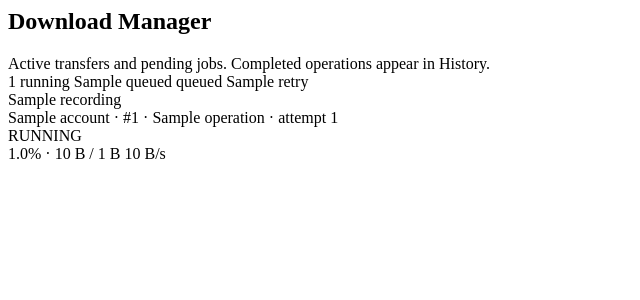
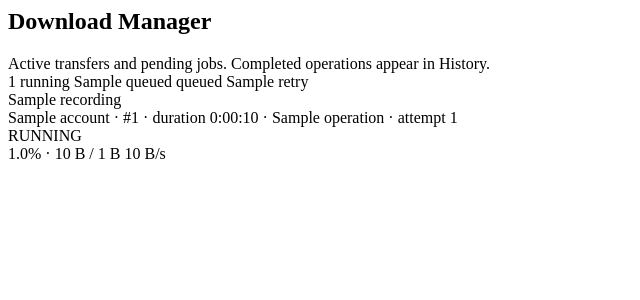
Before and after one commit to slawciod82/CMDownloaderUI, a Flask app: template templates/_download_queue.html in a window 1280 px wide. Shown: the top 300 px of the page, without its empty margins (0-640 px from the left). Run offline with Flask 3, Linux system fonts and the light colour scheme; the template is opened without the code that fills it: most values are stand-ins (such as "Sample title", 1, 10 or a date in 2020).

Commit message:
Duration: display ffprobe seconds as h:mm:ss

```diff
--- a/templates/_download_queue.html
+++ b/templates/_download_queue.html
@@ -20,7 +20,7 @@
         <div class="d-flex flex-wrap justify-content-between gap-2 mb-2">
           <div>
             <div class="fw-semibold">{{ job.recording.recording_name }}</div>
-            <div class="small text-body-secondary">{{ job.recording.account.name }} · #{{ job.recording_id }} · {{ job.operation }} · attempt {{ job.attempt_count }}</div>
+            <div class="small text-body-secondary">{{ job.recording.account.name }} · #{{ job.recording_id }} · duration {{ job.recording.duration_seconds|recording_duration }} · {{ job.operation }} · attempt {{ job.attempt_count }}</div>
           </div>
           <span class="badge {{ job.status|status_class }}">{{ job.status }}</span>
         </div>
```
